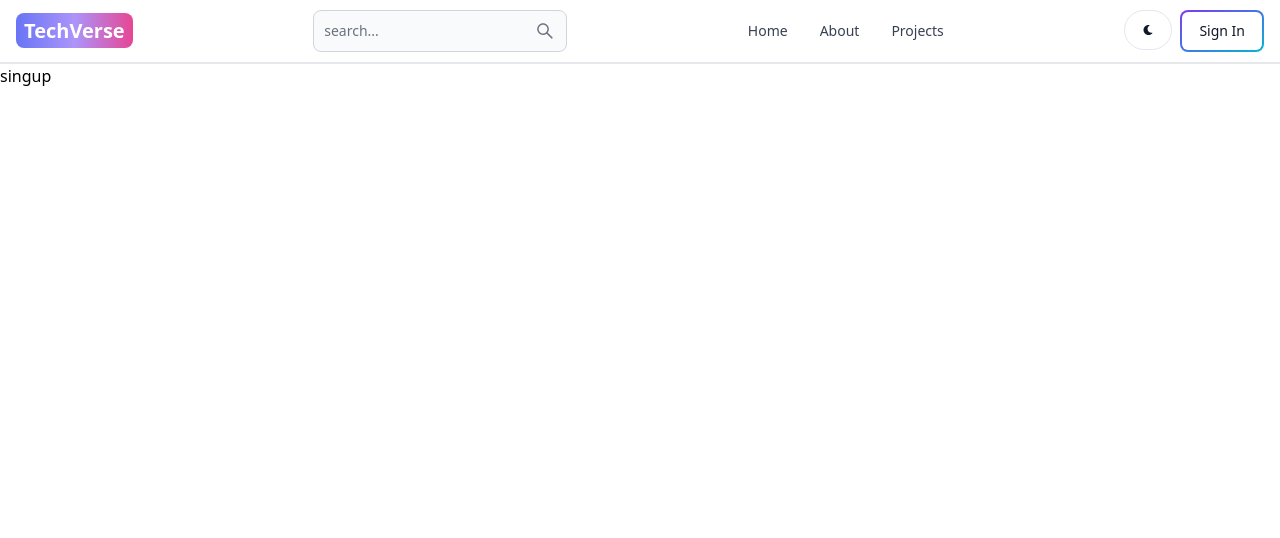
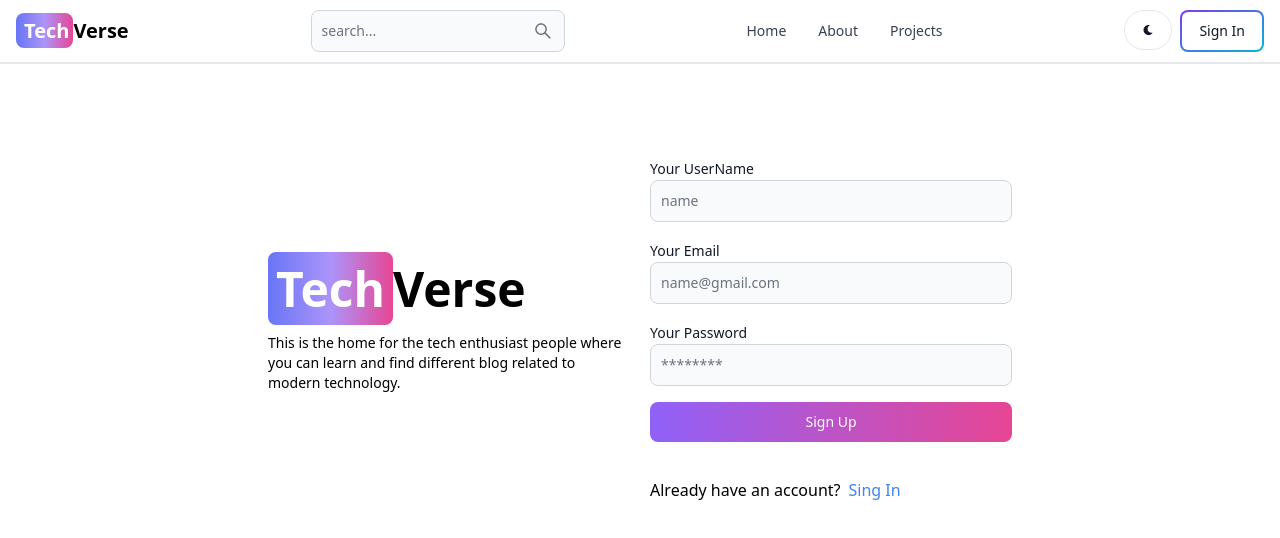
Before and after one commit to Kamran-goush-khan/TECHVERS_MERN, a React (Vite) app in the folder client/: page /sign-up in a window 1280 px wide. Shown: the top 538 px of the page. Built offline with nearby package versions, Linux system fonts and the light colour scheme.

Commit message:
Complete signup page UI

```diff
--- a/client/src/App.jsx
+++ b/client/src/App.jsx
@@ -15,12 +15,12 @@
       <BrowserRouter>
         <Header />
         <Routes>
-          <Route path="/" element={<Home />}></Route>
           <Route path="/dashboard" element={<DashBoard />}></Route>
           <Route path="/projects" element={<Project />}></Route>
           <Route path="/about" element={<About />}></Route>
           <Route path="/sign-in" element={<SignIn />}></Route>
           <Route path="/sign-up" element={<SignUp />}></Route>
+          <Route path="/" element={<Home />}></Route>
         </Routes>
       </BrowserRouter>
     </>
--- a/client/src/components/Header.jsx
+++ b/client/src/components/Header.jsx
@@ -12,9 +12,10 @@
         to="/"
         className="self-center whitespace-nowrap text-sm sm:text-xl font-semibold dark:text-white"
       >
-        <span className="px-2 py-1 bg-gradient-to-r from-indigo-500 via-purple-400 to-pink-500 rounded-lg text-white">
-          TechVerse
+        <span className="pl-2 pr-1 py-1 bg-gradient-to-r from-indigo-500 via-purple-400 to-pink-500 rounded-lg text-white">
+          Tech
         </span>
+        Verse
       </Link>
 
       <form>
--- a/client/src/pages/SignUp.jsx
+++ b/client/src/pages/SignUp.jsx
@@ -1,11 +1,72 @@
-import React from 'react'
+import React from 'react';
+import { Link } from 'react-router-dom';
+import { Button, Label, TextInput } from 'flowbite-react';
 
 const SignUp = () => {
   return (
-    <div>
-      singup
+    <div className="min-h-screen mt-20">
+      <div className="flex p-3 max-w-3xl mx-auto flex-col md:flex-row md:items-center gap-5">
+        {/* left side */}
+
+        <div className="flex-1">
+          <Link to="/" className="font-bold dark:text-white text-5xl">
+            <span className="px-2 py-1 bg-gradient-to-r from-indigo-500 via-purple-400 to-pink-500 rounded-lg text-white">
+              Tech
+            </span>
+            Verse
+          </Link>
+          <p className="text-sm mt-5">
+            This is the home for the tech enthusiast people where you can learn
+            and find different blog related to modern technology.
+          </p>
+        </div>
+
+        {/* right side  */}
+
+        <div className="flex-1">
+          <form className="flex flex-col gap-4">
+            <div>
+              <Label value="Your UserName" />
+              <TextInput
+                type="text"
+                placeholder="name"
+                id="username"
+              />
+            </div>
+
+            <div>
+              <Label value="Your Email" />
+              <TextInput
+                type="text"
+                placeholder="name@gmail.com"
+                id="email"
+              />
+            </div>
+
+            <div>
+              <Label value="Your Password" />
+              <TextInput
+                type="text"
+                placeholder="********"
+                id="password"
+              />
+            </div>
+
+            <Button gradientDuoTone="purpleToPink" type="submit">
+              Sign Up
+            </Button>
+
+            <div className="flex gap-2 mt-5">
+              <span>Already have an account?</span>
+              <Link to='/sing-in' className='text-blue-500'>
+                Sing In
+              </Link>
+            </div>
+          </form>
+        </div>
+      </div>
     </div>
-  )
-}
+  );
+};
 
-export default SignUp
+export default SignUp;
```
